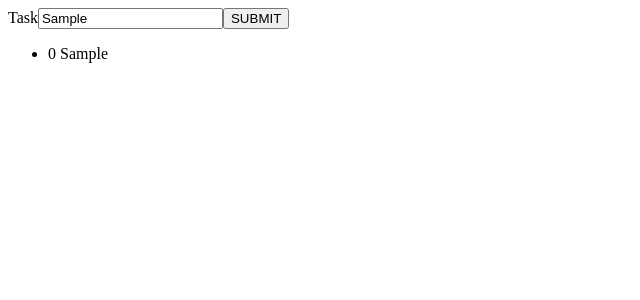
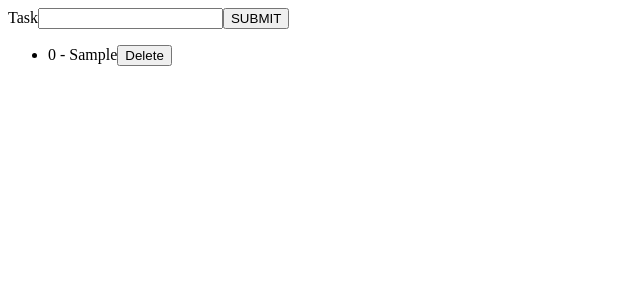
Before and after one commit to Vikms95/react-listandforms, a React (Create React App) app in the folder react-listandforms/: page / in a window 1280 px wide. Both pictures are taken after typing "Sample" into the empty fields and a click on the button "SUBMIT". Shown: the top 300 px of the page, without its empty margins (0-640 px from the left). Built offline with nearby package versions, Linux system fonts and the light colour scheme.

Commit message:
Implement delete button

```diff
--- a/react-listandforms/src/App.js
+++ b/react-listandforms/src/App.js
@@ -13,12 +13,14 @@ class App extends Component{
       },
       tasks: []
     }
-    this.updateData = this.updateData.bind(this)
+    this.updateTask = this.updateTask.bind(this)
     this.addNewTask = this.addNewTask.bind(this)
+    this.deleteTask = this.deleteTask.bind(this)
   }
 
   addNewTask(){
-    console.log(this.state.currentTask.index)
+    const input = document.getElementById('name')
+    input.value = ""
     this.setState({
       currentTask: {
         text:"",
@@ -30,7 +32,7 @@ class App extends Component{
 
   }
 
-  updateData(event){
+  updateTask(event){
     this.setState({
       currentTask : {
         text: event.target.value,
@@ -40,15 +42,22 @@ class App extends Component{
     })
   }
 
+  deleteTask(id){
+    this.setState({
+      tasks: this.state.tasks.filter(task => task.id !== id)
+
+    })
+  }
+
   render(){
     return (
       <div>
         <form>
             <label htmlFor="task">Task</label>
-            <input id="name" name="task" type="text" onChange={this.updateData}></input>
+            <input id="name" name="task" type="text" onChange={this.updateTask}></input>
         <button type="button"  onClick={this.addNewTask}>SUBMIT</button>
         </form>
-        <Overview taskList={this.state.tasks}/>
+        <Overview taskList={this.state.tasks} handleDelete={this.deleteTask}/>
       </div>
     );
    }
--- a/react-listandforms/src/components/Overview.js
+++ b/react-listandforms/src/components/Overview.js
@@ -3,8 +3,12 @@ import React,{Component} from "react"
 class Overview extends Component{
 
     renderTasks(){
+        console.log(this.props.taskList)
         return this.props.taskList.map(task =>{
-            return <li key={task.id}>{task.index} {task.text}</li>
+            return <li key={task.id}>
+                         {task.index} - {task.text}
+                         <button onClick={()=> this.props.handleDelete(task.id)} > Delete </button>
+                    </li>
         })
     }
 
```
